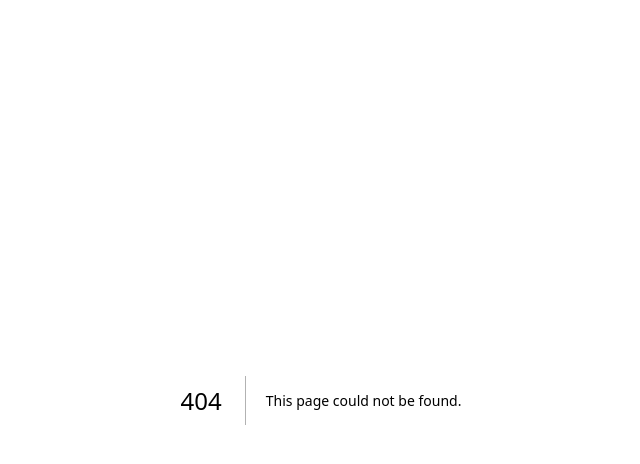
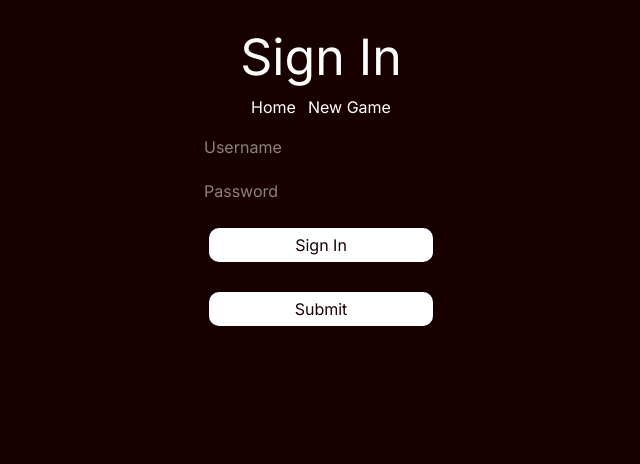
Before and after one commit to JeffreyJYZ/z_venture, a Next.js app: page /signin in a window 1280 px wide. Before the commit this address had no page. Shown: the top 464 px of the page, without its empty margins (319-959 px from the left). Built offline with nearby package versions, Linux system fonts and the light colour scheme; no server answers; what next would draw is missing.

Commit message:
improvements

```diff
--- /dev/null
+++ b/app/actions/game/continueGame.ts
@@ -0,0 +1,57 @@
+"use server";
+
+import { getUsernameCookie, setUsernameCookie } from "@/app/utils/auth";
+import { pAction } from "@/app/utils/helper";
+import { redirect } from "next/navigation";
+
+interface ActionResult {
+	error?: string;
+}
+
+const isErrorResult = (value: unknown): value is { error: unknown } =>
+	Boolean(value && typeof value === "object" && "error" in value);
+
+export default async function continueGame(
+	_: any,
+	data: FormData,
+): Promise<ActionResult | void> {
+	const cookieUsername = await getUsernameCookie();
+	const providedUsername = data.get("username")?.toString().trim();
+	const username = providedUsername || cookieUsername;
+	const gameName = data.get("gameName")?.toString().trim();
+
+	if (!username) {
+		return { error: "Please sign in first." };
+	}
+	if (!gameName) {
+		return { error: "Please choose a game." };
+	}
+
+	const player = await pAction("Player", "findUnique", {
+		where: { username },
+		select: { username: true },
+	});
+
+	if (isErrorResult(player)) {
+		return { error: "Unable to verify account." };
+	}
+	if (!player) {
+		return { error: "Account not found." };
+	}
+
+	const game = await pAction("Game", "findFirst", {
+		where: { username, name: gameName },
+		select: { id: true },
+	});
+
+	if (isErrorResult(game)) {
+		return { error: "Unable to verify game." };
+	}
+
+	if (!game) {
+		return { error: "Game not found for this user." };
+	}
+
+	await setUsernameCookie(username);
+	redirect("/game");
+}
--- a/app/actions/game/newGame.tsx
+++ b/app/actions/game/newGame.tsx
@@ -2,6 +2,7 @@
 import { Player } from "@/app/types/Player";
 import { pAction } from "@/app/utils/helper";
 import { redirect } from "next/navigation";
+import { getUsernameCookie, setUsernameCookie } from "@/app/utils/auth";
 
 type ActionResult = { error?: string };
 
@@ -14,18 +15,38 @@ export default async function newGame(
 ): Promise<ActionResult | void> {
 	const gameName = data.get("gameName")?.toString().trim();
 	const name = data.get("name")?.toString().trim();
-	const username = data.get("username")?.toString().trim();
+	const providedUsername = data.get("username")?.toString().trim();
+	const password = data.get("password")?.toString();
+	const cookieUsername = await getUsernameCookie();
+	const username = providedUsername || cookieUsername;
 
-	if (!gameName || !username || !name) {
-		return { error: "Please provide a name, username, and game name." };
+	if (!gameName) {
+		return { error: "Please provide a game name." };
 	}
 
-	const playerPayload = Player(name, username, false);
+	if (!username) {
+		return { error: "Please sign in or create an account first." };
+	}
+
+	const existing = await pAction("Player", "findUnique", {
+		where: { username },
+		select: { username: true },
+	});
+
+	if (isErrorResult(existing)) {
+		return { error: "Unable to verify account." };
+	}
+
+	if (!existing && !name) {
+		return { error: "Please provide your name to create an account." };
+	}
+
+	const playerPayload = Player(name || username, username, false);
 
 	const player = await pAction("Player", "upsert", {
 		where: { username },
-		update: { name },
-		create: playerPayload,
+		update: name ? { name } : {},
+		create: { ...playerPayload, password: password ?? null },
 	});
 
 	if (isErrorResult(player)) {
@@ -52,5 +73,6 @@ export default async function newGame(
 		return { error: "Failed to create the game." };
 	}
 
+	await setUsernameCookie(username);
 	redirect("/game");
 }
--- a/app/actions/user/createAcc.tsx
+++ b/app/actions/user/createAcc.tsx
@@ -2,6 +2,7 @@
 
 import { Player } from "@/app/types/Player";
 import { pAction, revalidateAll } from "@/app/utils/helper";
+import { setUsernameCookie } from "@/app/utils/auth";
 
 type ActionResult = { error?: string; success?: boolean };
 
@@ -42,13 +43,17 @@ export default async function createAcc(
 	const playerPayload = Player(name, username, false);
 
 	const created = await pAction("Player", "create", {
-		data: playerPayload,
+		data: {
+			...playerPayload,
+			password: password ?? null,
+		},
 	});
 
 	if (isErrorResult(created)) {
 		return { error: "Failed to create account" };
 	}
 
+	await setUsernameCookie(username);
 	await revalidateAll();
 	return { success: true };
 }
--- /dev/null
+++ b/app/actions/user/signIn.ts
@@ -0,0 +1,45 @@
+"use server";
+
+import { pAction } from "@/app/utils/helper";
+import { setUsernameCookie } from "@/app/utils/auth";
+import { redirect } from "next/navigation";
+
+interface ActionResult {
+	error?: string;
+	success?: boolean;
+}
+
+const isErrorResult = (value: unknown): value is { error: unknown } =>
+	Boolean(value && typeof value === "object" && "error" in value);
+
+export default async function signIn(
+	_: any,
+	data: FormData,
+): Promise<ActionResult | void> {
+	const username = data.get("username")?.toString().trim();
+	const password = data.get("password")?.toString();
+
+	if (!username) {
+		return { error: "Username is required" };
+	}
+
+	const player = await pAction("Player", "findUnique", {
+		where: { username },
+	});
+
+	if (isErrorResult(player)) {
+		return { error: "Unable to check account" };
+	}
+
+	if (!player) {
+		return { error: "Account not found" };
+	}
+
+	// If a password exists, require it; otherwise allow legacy accounts.
+	if (player.password && player.password !== password) {
+		return { error: "Invalid credentials" };
+	}
+
+	await setUsernameCookie(username);
+	redirect("/continue");
+}
--- /dev/null
+++ b/app/continue/page.tsx
@@ -0,0 +1,64 @@
+import Link from "next/link";
+import Container from "../ui/container";
+import continueGame from "../actions/game/continueGame";
+import Form from "../ui/components/form";
+import prisma from "@/lib/prisma";
+import { getUsernameCookie } from "@/app/utils/auth";
+
+async function getData() {
+	const username = await getUsernameCookie();
+	if (!username) {
+		return { username: null as string | null, games: [] as string[] };
+	}
+
+	const games = await prisma.game.findMany({
+		where: { username },
+		select: { name: true },
+		orderBy: { createdAt: "desc" },
+	});
+
+	return { username, games: games.map((g) => g.name) };
+}
+
+export default async function ContinuePage() {
+	const { username, games } = await getData();
+
+	return (
+		<Container>
+			<h1>Continue</h1>
+			<nav className="flex gap-3 mb-4">
+				<Link href="/">Home</Link>
+				<Link href="/new">New Game</Link>
+				<Link href="/signin">Sign In</Link>
+			</nav>
+			{username ? (
+				<Form actionParam={continueGame} sbmtBtnText="Continue">
+					<input type="hidden" name="username" value={username} />
+					{games.length ? (
+						<select name="gameName" defaultValue="">
+							<option value="" disabled>
+								Select a game
+							</option>
+							{games.map((name) => (
+								<option key={name} value={name}>
+									{name}
+								</option>
+							))}
+						</select>
+					) : (
+						<input
+							type="text"
+							name="gameName"
+							placeholder="Game Name"
+						/>
+					)}
+				</Form>
+			) : (
+				<div className="flex flex-col gap-2">
+					<p>Please sign in to continue a game.</p>
+					<Link href="/signin">Go to Sign In</Link>
+				</div>
+			)}
+		</Container>
+	);
+}
--- a/app/new/page.tsx
+++ b/app/new/page.tsx
@@ -1,18 +1,55 @@
-"use client";
-
+import Link from "next/link";
 import newGame from "../actions/game/newGame";
 import Form from "../ui/components/form";
 import Container from "../ui/container";
+import { getUsernameCookie } from "@/app/utils/auth";
 
-export default function Page() {
+export default async function Page() {
+	const username = await getUsernameCookie();
+
 	return (
 		<Container>
 			<h1>Start a New Adventure</h1>
-			<Form actionParam={newGame}>
-				<input type="text" placeholder="Name" name="name" />
-				<input type="text" placeholder="Username" name="username" />
-				<input type="text" placeholder="Game Name" name="gameName" />
-			</Form>
+			<nav className="flex gap-3 mb-4">
+				<Link href="/">Home</Link>
+				<Link href="/continue">Continue</Link>
+				<Link href="/signin">Sign In</Link>
+			</nav>
+			{username ? (
+				<Form actionParam={newGame}>
+					<input type="hidden" name="username" value={username} />
+					<input
+						type="text"
+						placeholder="Game Name"
+						name="gameName"
+					/>
+				</Form>
+			) : (
+				<>
+					<Form actionParam={newGame}>
+						<input type="text" placeholder="Name" name="name" />
+						<input
+							type="text"
+							placeholder="Username"
+							name="username"
+						/>
+						<input
+							type="password"
+							placeholder="Password (optional)"
+							name="password"
+						/>
+						<input
+							type="text"
+							placeholder="Game Name"
+							name="gameName"
+						/>
+					</Form>
+					<p>
+						Already have an account?{" "}
+						<Link href="/signin">Sign in</Link>.
+					</p>
+				</>
+			)}
 		</Container>
 	);
 }
--- /dev/null
+++ b/app/signin/page.tsx
@@ -0,0 +1,21 @@
+import Link from "next/link";
+import Container from "../ui/container";
+import Form from "../ui/components/form";
+import signIn from "../actions/user/signIn";
+
+export default function SignInPage() {
+	return (
+		<Container>
+			<h1>Sign In</h1>
+			<nav className="flex gap-3 mb-4">
+				<Link href="/">Home</Link>
+				<Link href="/new">New Game</Link>
+			</nav>
+			<Form actionParam={signIn}>
+				<input type="text" name="username" placeholder="Username" />
+				<input type="password" name="password" placeholder="Password" />
+				<button type="submit">Sign In</button>
+			</Form>
+		</Container>
+	);
+}
--- /dev/null
+++ b/app/utils/auth.ts
@@ -0,0 +1,25 @@
+"use server";
+
+import { cookies } from "next/headers";
+
+export const USERNAME_COOKIE = "zv_username";
+
+export async function getUsernameCookie(): Promise<string | null> {
+	const store = await cookies();
+	const value = store.get(USERNAME_COOKIE)?.value;
+	return value ?? null;
+}
+
+export async function setUsernameCookie(username: string) {
+	const store = await cookies();
+	store.set(USERNAME_COOKIE, username, {
+		path: "/",
+		httpOnly: true,
+		sameSite: "lax",
+	});
+}
+
+export async function clearUsernameCookie() {
+	const store = await cookies();
+	store.delete(USERNAME_COOKIE);
+}
```
Also changed, not shown: app/types/Player.ts (+0 -9 lines), 1 other file (tests, documents, lock files or other folders).
